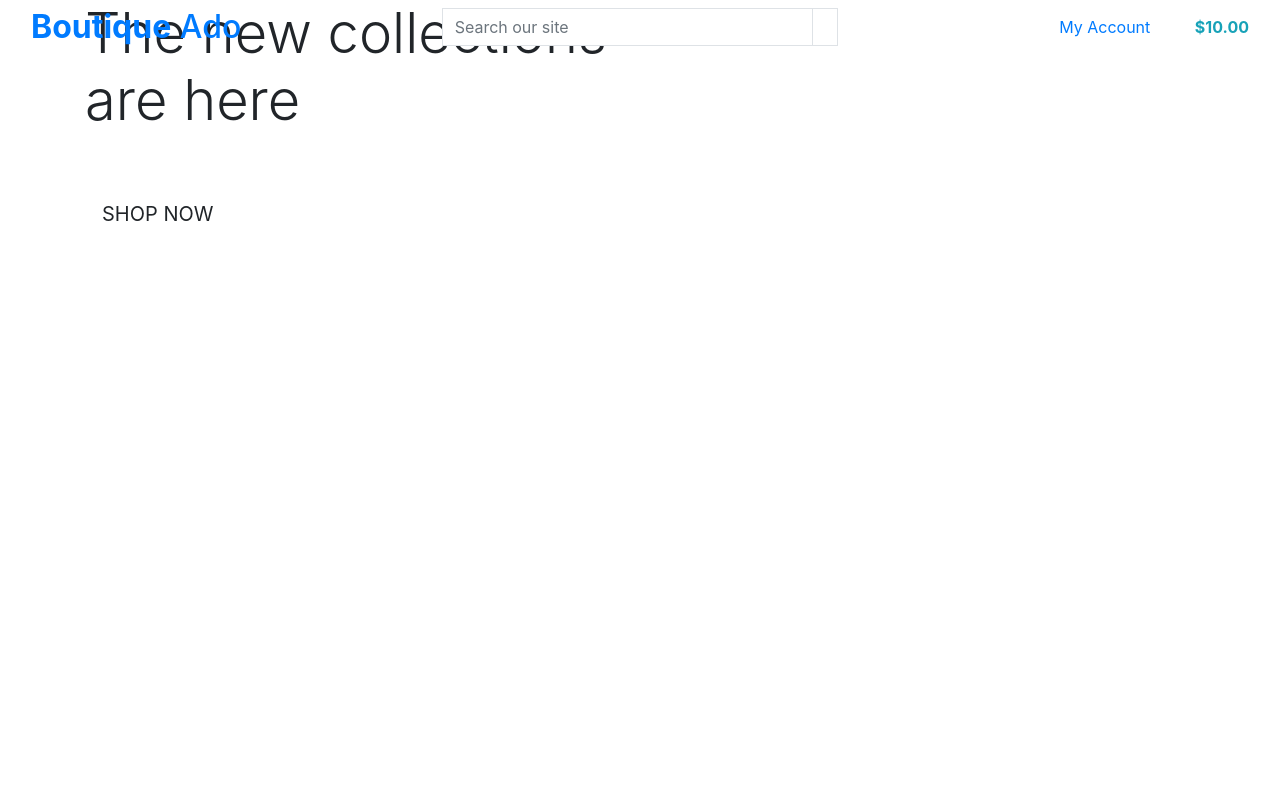
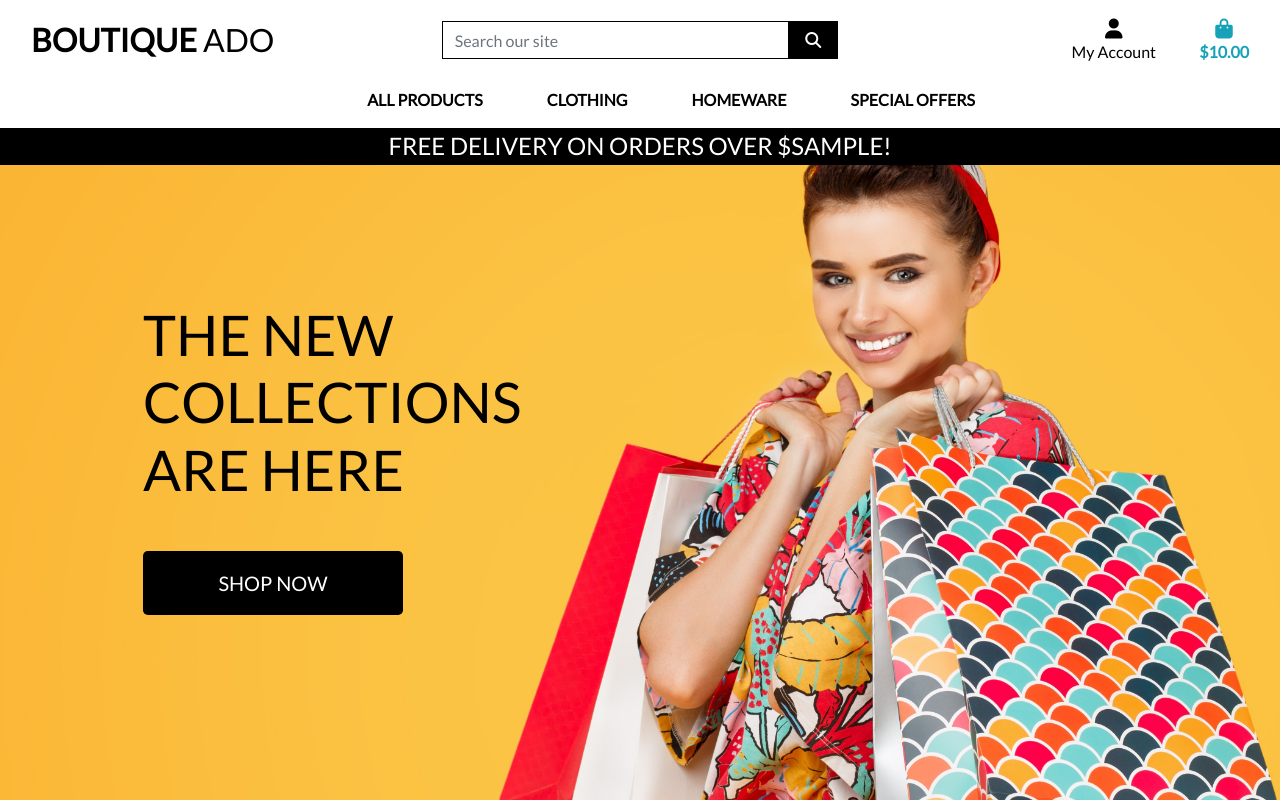
Before and after one commit to joshcallawaydev/boutique_ado, a Django app: template home/templates/home/index.html in a window 1280 px wide. Run offline with Django 3.2, Linux system fonts and the light colour scheme; the template is opened without the code that fills it: most values are stand-ins (such as "Sample title", 1, 10 or a date in 2020); some libraries are stand-ins or nearby versions.

Commit message:
Updated main page and css

```diff
--- a/boutique_ado/settings.py
+++ b/boutique_ado/settings.py
@@ -143,3 +143,7 @@ USE_TZ = True
 # https://docs.djangoproject.com/en/3.0/howto/static-files/
 
 STATIC_URL = '/static/'
+STATICFILES_DIRS = (os.path.join(BASE_DIR, 'static'),)
+
+MEDIA_URL = '/media/'
+MEDIA_ROOT = os.path.join(BASE_DIR, 'media')
--- a/boutique_ado/urls.py
+++ b/boutique_ado/urls.py
@@ -15,9 +15,11 @@ Including another URLconf
 """
 from django.contrib import admin
 from django.urls import path, include
+from django.conf import settings
+from django.conf.urls.static import static
 
 urlpatterns = [
     path('admin/', admin.site.urls),
     path('accounts/', include('allauth.urls')),
     path('', include('home.urls')),
-]
+] + static(settings.MEDIA_URL, document_root=settings.MEDIA_ROOT)
--- a/home/templates/home/index.html
+++ b/home/templates/home/index.html
@@ -1,4 +1,5 @@
 {% extends "base.html" %}
+
 {% load static %}
 
 {% block page_header %}
--- /dev/null
+++ b/static/css/base.css
@@ -0,0 +1,85 @@
+html {
+    height: 100%;
+}
+
+body {
+    background: url('/media/homepage_background_cropped.jpeg') no-repeat center center fixed;
+    background-size: cover;
+    height: calc(100vh - 164px);
+    color: #555;
+    font-family: "Lato";
+}
+
+/* from Bulma */
+.icon {
+    align-items: center;
+    display: inline-flex;
+    justify-content: center;
+    height: 1.5rem;
+    width: 1.5rem;
+}
+
+.logo-font {
+    text-transform: uppercase;
+}
+
+.main-logo-link {
+    width: fit-content;
+}
+
+.shop-now-button {
+    background: black;
+    color: white;
+    min-width: 260px;
+}
+
+.btn-black {
+    background: black;
+    color: white;
+}
+
+.shop-now-button:hover,
+.shop-now-button:active,
+.shop-now-button:focus,
+.btn-black:hover,
+.btn-black:active,
+.btn-black:focus {
+    background: #222;
+    color: white;
+}
+
+.text-black {
+    color: #000 !important;
+}
+
+.border-black {
+    border: 1px solid black !important;
+}
+
+.bg-black {
+    background: #000 !important;
+}
+
+/* --------------------------------- Media queries */
+
+/* Slightly larger container on xl screens */
+@media (min-width: 1200px) {
+    .container {
+        max-width: 80%;
+    }
+}
+
+/* fixed top navbar only on medium and up */
+@media (min-width: 992px) {
+    .fixed-top-desktop-only {
+        position: fixed;
+        top: 0;
+        right: 0;
+        left: 0;
+        z-index: 1030;
+    }
+
+    .header-container {
+        padding-top: 164px;
+    }
+}
--- a/templates/base.html
+++ b/templates/base.html
@@ -17,12 +17,15 @@
     {% block corecss %}
     <link rel="stylesheet" href="https://stackpath.bootstrapcdn.com/bootstrap/4.4.1/css/bootstrap.min.css"
         integrity="sha384-Vkoo8x4CGsO3+Hhxv8T/Q5PaXtkKtu6ug5TOeNV6gBiFeWPGFN9MuhOf23Q9Ifjh" crossorigin="anonymous">
+    <link rel="stylesheet" href="https://fonts.googleapis.com/css?family=Lato&display=swap">
+    <link rel="stylesheet" href="{% static 'css/base.css' %}">
     {% endblock %}
 
     {% block extra_css %}
     {% endblock %}
 
     {% block corejs %}
+    <script src="https://kit.fontawesome.com/4863a75fd6.js" crossorigin="anonymous"></script>
     <script src="https://code.jquery.com/jquery-3.4.1.slim.min.js"
         integrity="sha384-J6qa4849blE2+poT4WnyKhv5vZF5SrPo0iEjwBvKU7imGFAV0wwj1yYfoRSJoZ+n" crossorigin="anonymous">
     </script>
@@ -42,7 +45,7 @@
 
 <body>
     <header class="container-fluid fixed-top">
-        <div class="row">
+        <div id="topnav" class="row bg-white pt-lg-2 d-none d-lg-flex">
             <div class="col-12 col-lg-4 my-auto py-1 py-lg-0 text-center text-lg-left">
                 <a href="{% url 'home' %}" class="nav-link main-logo-link">
                     <h2 class="logo-font text-black my-0"><strong>Boutique</strong> Ado</h2>
@@ -103,6 +106,22 @@
                     </li>
                 </ul>
             </div>
+            <div class="col-12 col-lg-4 my-auto py-1 py-lg-0"></div>
+        </div>
+        <div class="row bg-white">
+            <nav class="navbar navbar-expand-lg navbar-light w-100">
+                <button class="navbar-toggler" type="button" data-toggle="collapse" data-target="#main-nav"
+                    aria-controls="main-nav" aria-expanded="false" aria-label="Toggle navigation">
+                    <span class="navbar-toggler-icon"></span>
+                </button>
+                {% include 'includes/mobile-top-header.html' %}
+                {% include 'includes/main-nav.html' %}
+            </nav>
+        </div>
+        <div id="delivery-banner" class="row text-center">
+            <div class="col bg-black text-white">
+                <h4 class="logo-font my-1">Free delivery on orders over ${{ free_delivery_threshold }}!</h4>
+            </div>
         </div>
     </header>
 
--- /dev/null
+++ b/templates/includes/main-nav.html
@@ -0,0 +1,50 @@
+<div class="collapse navbar-collapse" id="main-nav">
+    <ul class="navbar-nav w-auto mx-auto">
+        <li class="nav-item dropdown">
+            <a class="logo-font font-weight-bold nav-link text-black mr-5" href="#" id="all-products-link" data-toggle="dropdown" aria-haspopup="true" aria-expanded="false">
+                All Products
+            </a>
+            <div class="dropdown-menu border-0" aria-labelledby="all-products-link">
+                <a href="" class="dropdown-item">By Price</a>
+                <a href="" class="dropdown-item ">By Rating</a>
+                <a href="" class="dropdown-item ">By Category</a>
+                <a href="" class="dropdown-item">All Products</a>
+            </div>
+        </li>
+
+        <li class="nav-item dropdown">
+            <a class="logo-font font-weight-bold nav-link text-black mr-5" href="#" id="clothing-link" data-toggle="dropdown" aria-haspopup="true" aria-expanded="false">
+                Clothing
+            </a>
+            <div class="dropdown-menu border-0" aria-labelledby="clothing-link">
+                <a href="" class="dropdown-item">Activewear &amp; Essentials</a>
+                <a href="" class="dropdown-item">Jeans</a>
+                <a href="" class="dropdown-item">Shirts</a>
+                <a href="" class="dropdown-item">All Clothing</a>
+            </div>
+        </li>
+
+        <li class="nav-item dropdown">
+            <a class="logo-font font-weight-bold nav-link text-black mr-5" href="#" id="homeware-link" data-toggle="dropdown" aria-haspopup="true" aria-expanded="false">
+                Homeware
+            </a>
+            <div class="dropdown-menu border-0" aria-labelledby="homeware-link">
+                <a href="" class="dropdown-item">Bed &amp; Bath</a>
+                <a href="" class="dropdown-item">Kitchen &amp; Dining</a>
+                <a href="" class="dropdown-item">All Homeware</a>
+            </div>
+        </li>
+
+        <li class="nav-item dropdown">
+            <a class="logo-font font-weight-bold nav-link text-black" href="#" id="specials-link" data-toggle="dropdown" aria-haspopup="true" aria-expanded="false">
+                Special Offers
+            </a>
+            <div class="dropdown-menu border-0" aria-labelledby="specials-link">
+                <a href="" class="dropdown-item">New Arrivals</a>
+                <a href="" class="dropdown-item">Deals</a>
+                <a href="" class="dropdown-item">Clearance</a>
+                <a href="" class="dropdown-item">All Specials</a>
+            </div>
+        </li>
+    </ul>
+</div>
--- /dev/null
+++ b/templates/includes/mobile-top-header.html
@@ -0,0 +1,58 @@
+<ul>
+    <li class="list-inline-item">
+      <a class="text-black nav-link d-block d-lg-none" href="#" id="mobile-search" data-toggle="dropdown" aria-haspopup="true" aria-expanded="false">
+          <div class="text-center">
+              <div><i class="fas fa-search fa-lg"></i></div>
+              <p class="my-0">Search</p>
+          </div>
+      </a>
+      <div class="dropdown-menu border-0 w-100 p-3 rounded-0 my-0" aria-labelledby="mobile-search">
+          <form class="form" method="GET" action="">
+              <div class="input-group w-100">
+                  <input class="form-control border border-black rounded-0" type="text" name="q" placeholder="Search our site">
+                  <div class="input-group-append">
+                      <button class="form-control form-control btn btn-black border border-black rounded-0" type="submit">
+                          <span class="icon">
+                              <i class="fas fa-search"></i>
+                          </span>
+                      </button>
+                  </div>
+              </div>
+          </form>
+      </div>
+  </li>
+  <li class="list-inline-item dropdown">
+      <a class="text-black nav-link d-block d-lg-none" href="#" id="user-options" data-toggle="dropdown" aria-haspopup="true" aria-expanded="false">
+          <div class="text-center">
+              <div><i class="fas fa-user fa-lg"></i></div>
+              <p class="my-0">My Account</p>
+          </div>
+      </a>
+      <div class="dropdown-menu border-0" aria-labelledby="user-options">
+          {% if request.user.is_authenticated %}
+              {% if request.user.is_superuser %}
+                  <a href="{% url 'account_logout' %}" class="dropdown-item">Product Management</a>
+              {% endif %}
+              <a href="" class="dropdown-item">My Profile</a>
+              <a href="{% url 'account_logout' %}" class="dropdown-item">Logout</a>
+          {% else %}
+              <a href="{% url 'account_signup' %}" class="dropdown-item">Register</a>
+              <a href="{% url 'account_login' %}" class="dropdown-item">Login</a>
+          {% endif %}
+      </div>
+  </li>
+  <li class="list-inline-item">
+      <a class="{% if grand_total %}text-primary font-weight-bold{% else %}text-black{% endif %} nav-link d-block d-lg-none" href="">
+          <div class="text-center">
+              <div><i class="fas fa-shopping-bag fa-lg"></i></div>
+              <p class="my-0">
+                  {% if grand_total %}
+                      ${{ grand_total|floatformat:2 }}
+                  {% else %}
+                      $0.00
+                  {% endif %}
+              </p>
+          </div>
+      </a>
+    </li>
+  </ul>
```
Also changed, not shown: media/homepage_background_cropped.jpeg (added).
